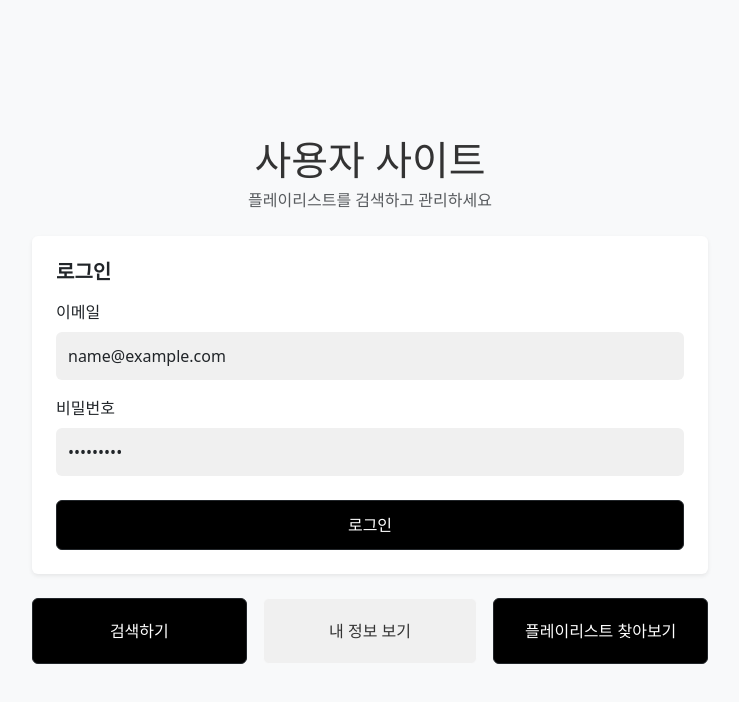
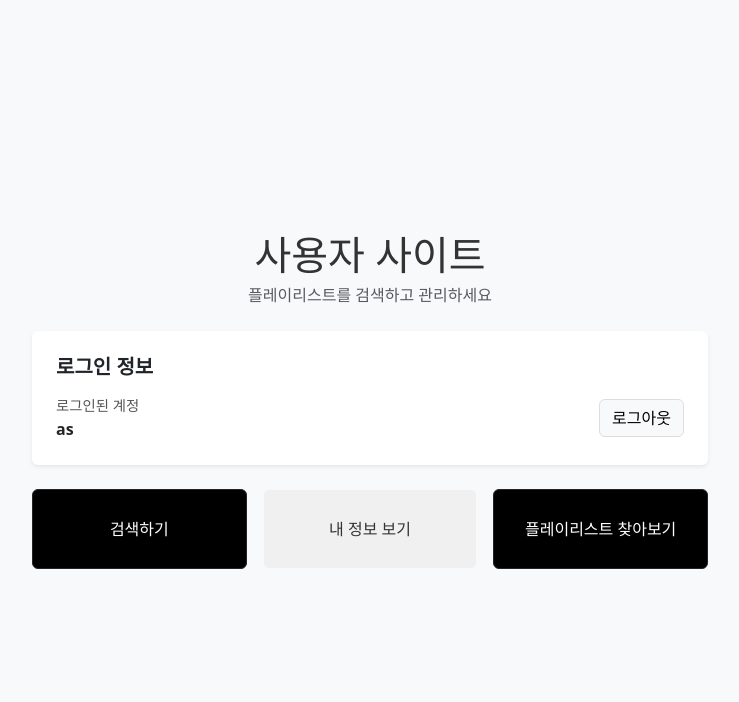
Before and after one commit to wkddnjswns/Phase4-frontend, a React (Create React App) app in the folder frontend/: page / in a window 1280 px wide. Both pictures are taken after typing "name@example.com", "Sample123" into the empty fields and a click on the button "로그인". Shown: the top 702 px of the page, without its empty margins (270-1009 px from the left). Built offline with nearby package versions, Linux system fonts and the light colour scheme.

Commit message:
Add login feature

```diff
--- a/frontend/src/pages/LoginPage.js
+++ b/frontend/src/pages/LoginPage.js
@@ -1,17 +1,51 @@
-import React from 'react';
+import React, { useState } from 'react';
 import { Card, Form, Button, Row, Col, Container } from 'react-bootstrap';
 
+const LoggedInInfoCard = ({ userName, onLogout }) => (
+  <Card className="p-4 mb-4 shadow-sm" style={{ border: 'none', backgroundColor: 'white' }}>
+    <h5 className="mb-3" style={{ fontWeight: 'bold' }}>로그인 정보</h5>
+    <div className="d-flex justify-content-between align-items-center">
+      <div>
+        <div style={{ color: '#555', fontSize: '0.9em' }}>로그인된 계정</div>
+        <div style={{ fontWeight: 'bold' }}>{userName}</div>
+      </div>
+      <Button
+        variant="light"
+        onClick={onLogout}
+        style={{ color: 'black', border: '1px solid #ddd' }}
+      >
+        로그아웃
+      </Button>
+    </div>
+  </Card>
+);
+
+
 function LoginPage() {
+  const [isLoggedIn, setIsLoggedIn] = useState(false);
+  const [username, setUsername] = useState('');
+
   const handleLogin = (e) => {
     e.preventDefault();
-    console.log('로그인 시도...');
+    setUsername('as');
+    setIsLoggedIn(true);
+  };
+
+  const handleLogout = () => {
+      setIsLoggedIn(false);
+      setUsername('');
   };
 
   return (
     <Container style={{ width: '100%', maxWidth: '700px' }}>
+
+      {isLoggedIn ? (
+        <LoggedInInfoCard userName={username} onLogout={handleLogout} />
+      ) : (
         <Card className="p-4 mb-4 shadow-sm" style={{ border: 'none', backgroundColor: 'white' }}>
           <h5 className="mb-3" style={{ fontWeight: 'bold' }}>로그인</h5>
           <Form onSubmit={handleLogin}>
+
             <Form.Group className="mb-3">
               <Form.Label>이메일</Form.Label>
               <Form.Control
@@ -40,22 +74,23 @@ function LoginPage() {
             </Button>
           </Form>
         </Card>
+      )}
 
       <Row className="g-3">
         <Col>
-          <Button variant="dark" className="w-100" style={{ backgroundColor: 'black', color: 'white', padding: '20px'}}>
+          <Button variant="dark" className="w-100" style={{ backgroundColor: 'black', color: 'white', padding: '20px', minHeight: '80px' }}>
             검색하기
           </Button>
         </Col>
 
         <Col>
-          <Button variant="light" className="w-100" style={{ backgroundColor: '#f0f0f0', color: '#333', padding: '20px' }}>
+          <Button variant="light" className="w-100" style={{ backgroundColor: '#f0f0f0', color: '#333', padding: '20px', minHeight: '80px' }}>
             내 정보 보기
           </Button>
         </Col>
 
         <Col>
-          <Button variant="dark" className="w-100" style={{ backgroundColor: 'black', color: 'white', padding: '20px' }}>
+          <Button variant="dark" className="w-100" style={{ backgroundColor: 'black', color: 'white', padding: '20px', minHeight: '80px' }}>
             플레이리스트 찾아보기
           </Button>
         </Col>
```
Lines whose indentation alone changed are shown as unchanged.
